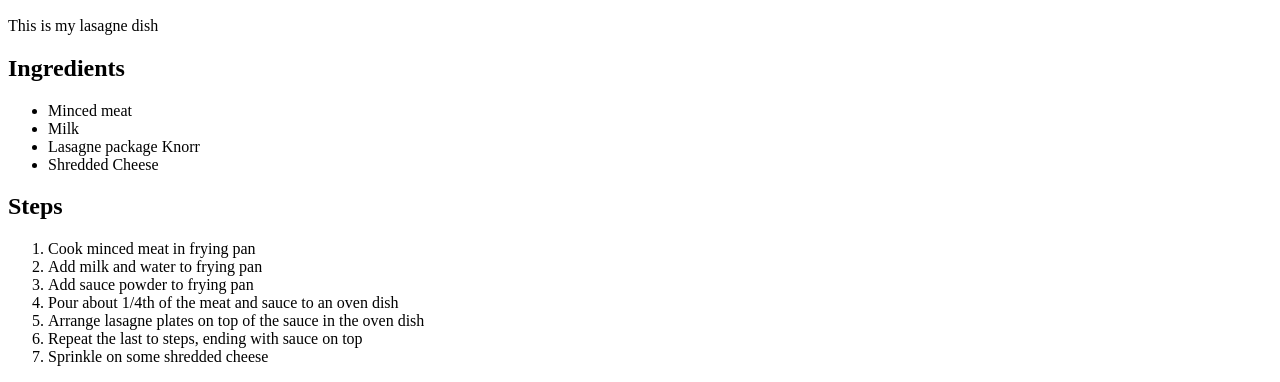
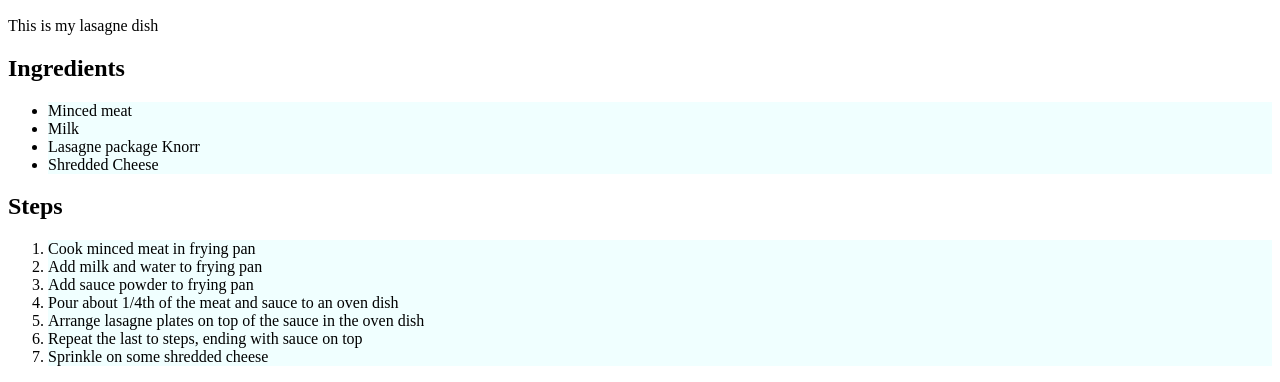
Before and after one commit to refanr/odin-recipes, a plain HTML site: page recipes/lasagne.html in a window 1280 px wide. Shown: the part 434-816 px from the top of the page. Drawn offline with Linux system fonts and the light colour scheme.

Commit message:
change li style

```diff
--- a/recipes/style.css
+++ b/recipes/style.css
@@ -2,3 +2,7 @@ h1 {
     color: blue;
     background-color: brown;
 }
+
+li {
+    background-color: azure;
+}
```
